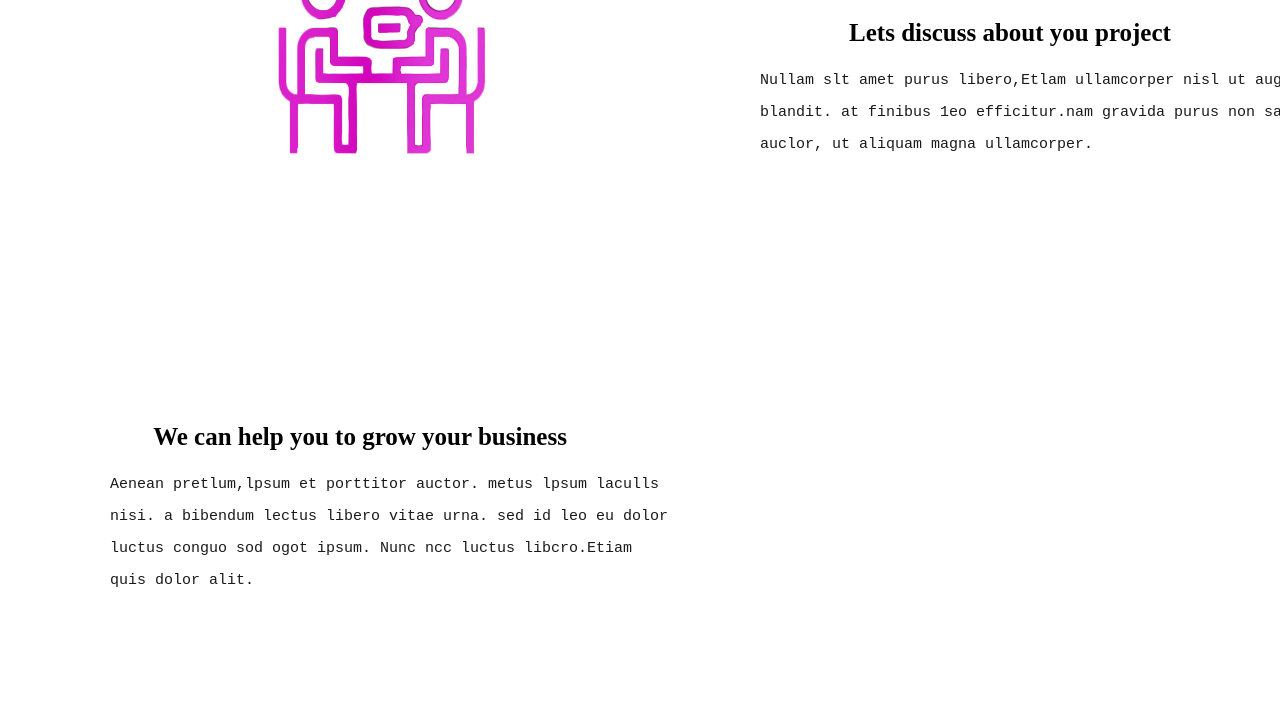
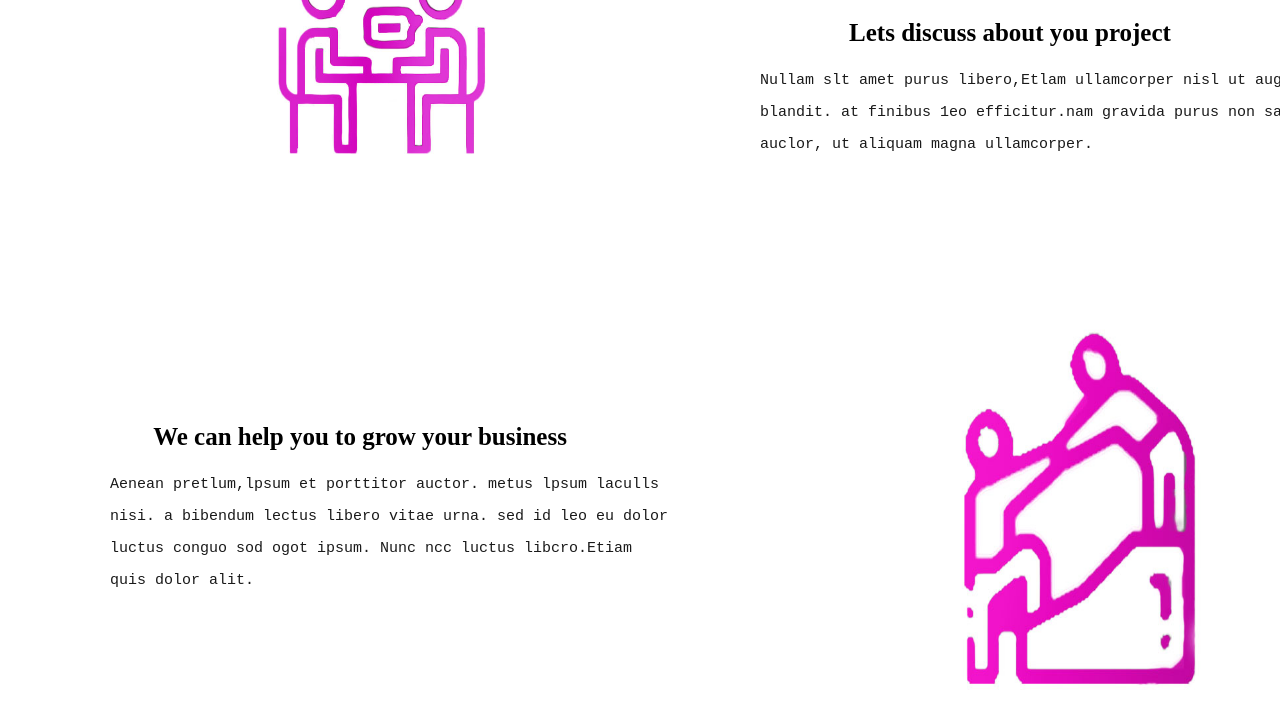
Before and after one commit to minabakhtiari/git.softypinko, a plain HTML site: page index.html in a window 1280 px wide. Shown: the part 939-1663 px from the top of the page. Drawn offline with Linux system fonts and the light colour scheme.

Commit message:
added box 7

```diff
--- a/index.html
+++ b/index.html
@@ -265,5 +265,12 @@
 
 
 
+
+    <div class="box7" >
+        <img id="pish" src="komak.jpg" alt="pishraft" />
+
+    </div>
+
+
 </body>
 </html>
--- a/style.css
+++ b/style.css
@@ -167,3 +167,25 @@ bottom:400px;
    color:rgb(0, 0, 0);
    filter: opacity(90%);
 }
+
+
+
+
+.box7{ background-color: rgb(255, 255, 255);
+    border: rgb(255, 255, 255) solid 2px;
+    border-radius: 10px;
+    width: 300px;
+    height:200px;
+position: relative;
+left: 900px;
+bottom:800px;
+
+   }
+
+#pish{border-radius: 6px;
+   width:300px;
+    height:400px;
+    margin-left: 20px;
+margin-top: 6px;
+
+}
```
Also changed, not shown: komak.jpg (added).
